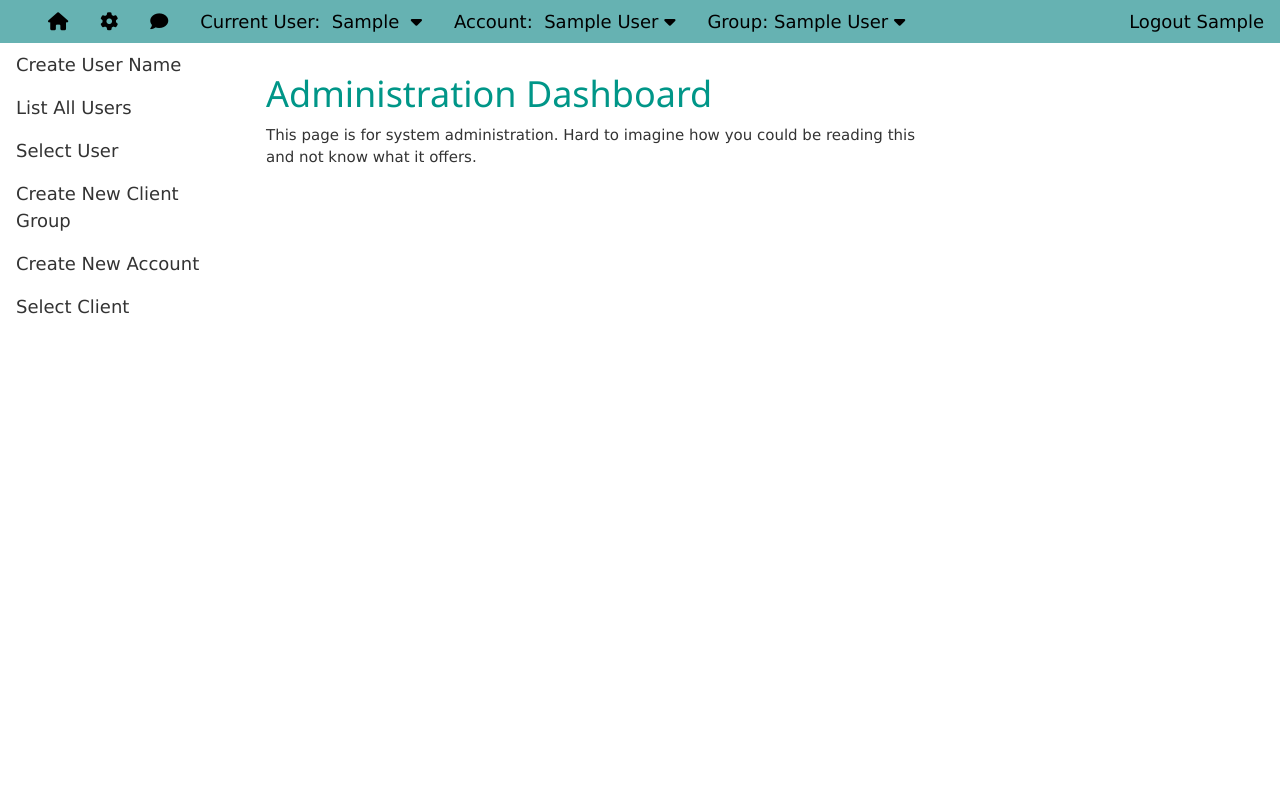
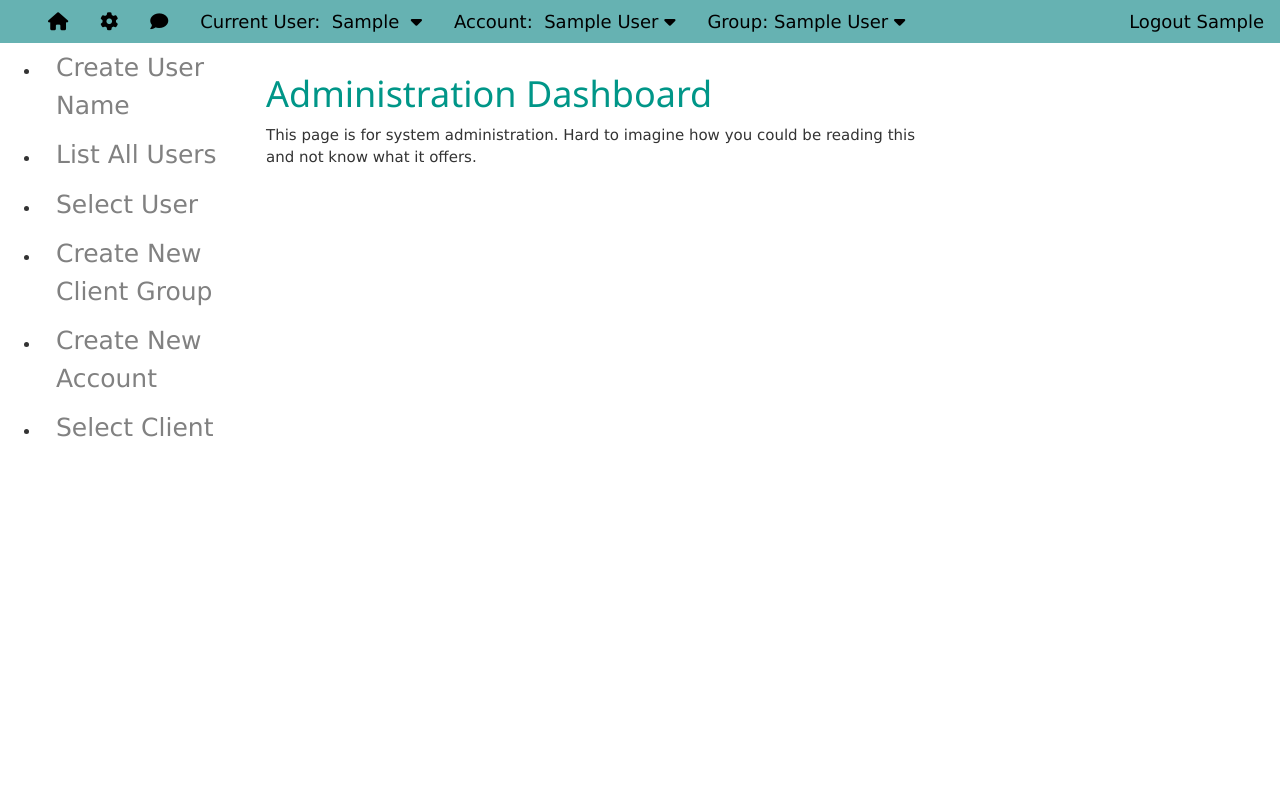
Before and after one commit to ColinBerryMD/fluffy-waffle, a Flask app: page /admin in a window 1280 px wide. Run offline with Flask 3, Linux system fonts and the light colour scheme; a user stored in the database is signed in; tables that the repository leaves empty hold one stand-in row (values such as "Sample post"); parts of the project's set-up code (start-up, migrations or seed data) failed here and were passed over; some libraries are stand-ins or nearby versions.

Commit message:
sidebar style

```diff
--- a/static/css/cbmd.css
+++ b/static/css/cbmd.css
@@ -1,3 +1,26 @@
+.sidenav {
+  height: 100%;
+  width: 250px;
+  position: fixed;
+  z-index: 1;
+  top: 0;
+  left: 0;
+  overflow-x: hidden;
+  padding-top: 43px;
+}
+
+.sidenav a {
+  padding: 6px 8px 6px 16px;
+  text-decoration: none;
+  font-size: 25px;
+  color: #818181;
+  display: block;
+}
+
+.sidenav a:hover {
+  color: #f1f1f1;
+}
+
 .w3-sidebar {
     z-index: 0;
     width: 250px;
--- a/static/css/colors.css
+++ b/static/css/colors.css
@@ -14,3 +14,6 @@
   background-color: #66B2B2;
   color: black;
 }
+.cb-hover-teal:hover {
+  background-color: #66B2B2!important;
+}
--- a/templates/admin.html
+++ b/templates/admin.html
@@ -24,6 +24,18 @@
 </nav>
 
 {% endblock %}
+
+{% block minisidebar %}
+
+    <li><a class="cb-hover-teal" tabindex="-1" href="{{ url_for('auth.create') }}">Create User Name</a></li>
+    <li><a class="cb-hover-teal" tabindex="-1" href="{{ url_for('auth.all') }}">List All Users</a></li>
+    <li><a class="cb-hover-teal" tabindex="-1" href="{{ url_for('auth.select') }}">Select User</a></li>
+    <li><a class="cb-hover-teal" tabindex="-1" href="{{ url_for('group.create') }}">Create New Client Group</a></li>
+    <li><a class="cb-hover-teal" tabindex="-1" href="{{ url_for('account.create') }}">Create New Account</a></li>
+    <li><a class="cb-hover-teal" tabindex="-1" href="{{ url_for('sms_client.select') }}">Select Client</a></li>
+
+{% endblock %}
+
 {% block content %}
 <!-- Main content: shift it to the right by 250 pixels when the sidebar is visible -->
     <div class="w3-main" style="margin-left:250px">
--- a/templates/base.html
+++ b/templates/base.html
@@ -91,6 +91,9 @@
                         <li><a tabindex="-1" href="{{ url_for('sms_client.create') }}">Claim Username</a></li>
                         <li><a tabindex="-1" href="{{ url_for('sms_client.create') }}">Contact Us</a></li>
                     {% endif %}
+
+                    {% block minisidebar %}{% endblock %}
+
                     </ul>
                 </div>
 
@@ -269,9 +272,11 @@
         </div>
 
 <!-- Sidbar if there is one in this template -->
-{% block sidebar %}{% endblock %}
-
-
+        <div class="sidenav">
+            <ul>
+                {{ self.minisidebar() }}
+            </ul>
+        </div>
 
 <!-- Flash messages -->
         {% with messages = get_flashed_messages( with_categories = true ) %}
```
